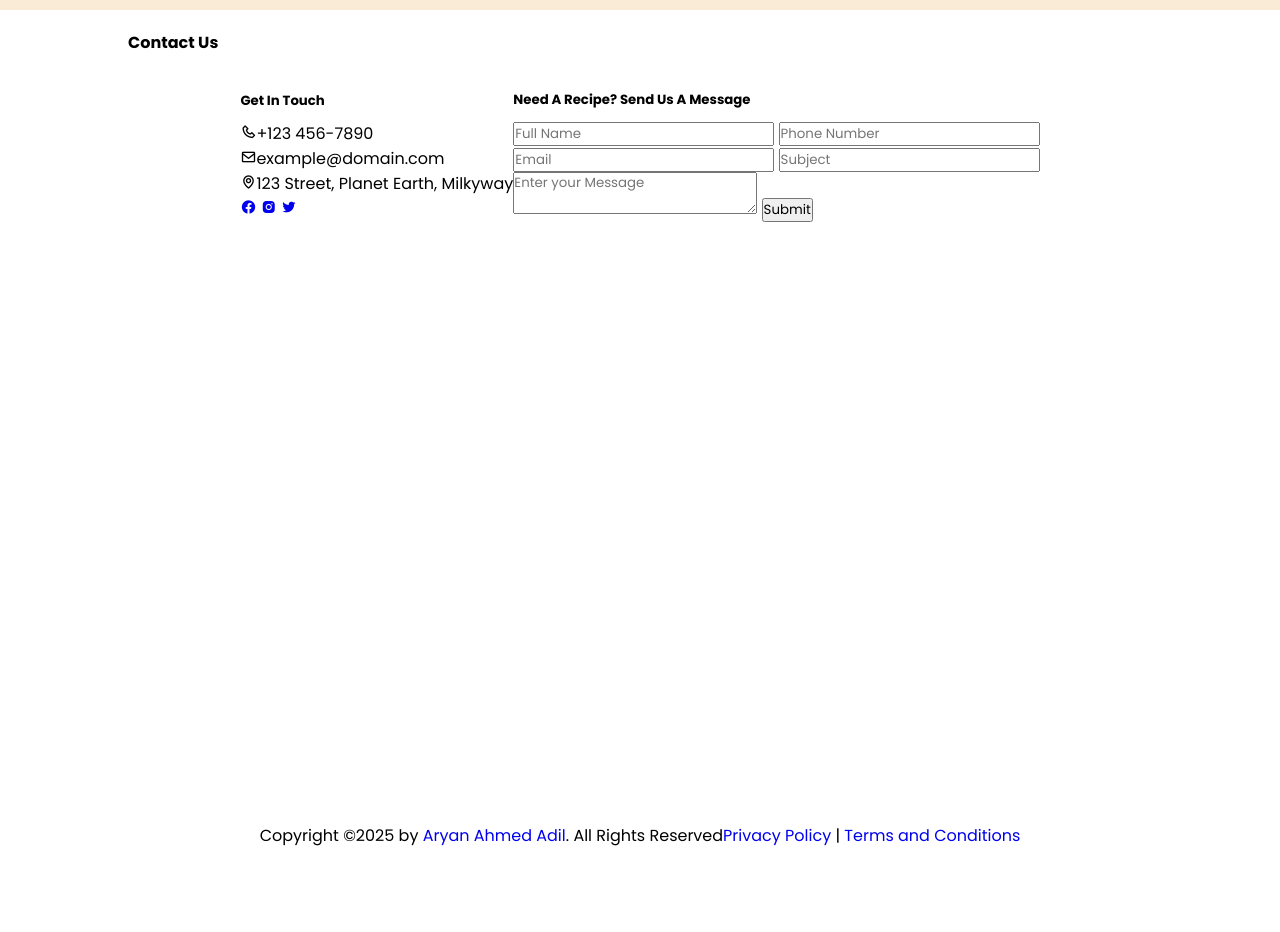
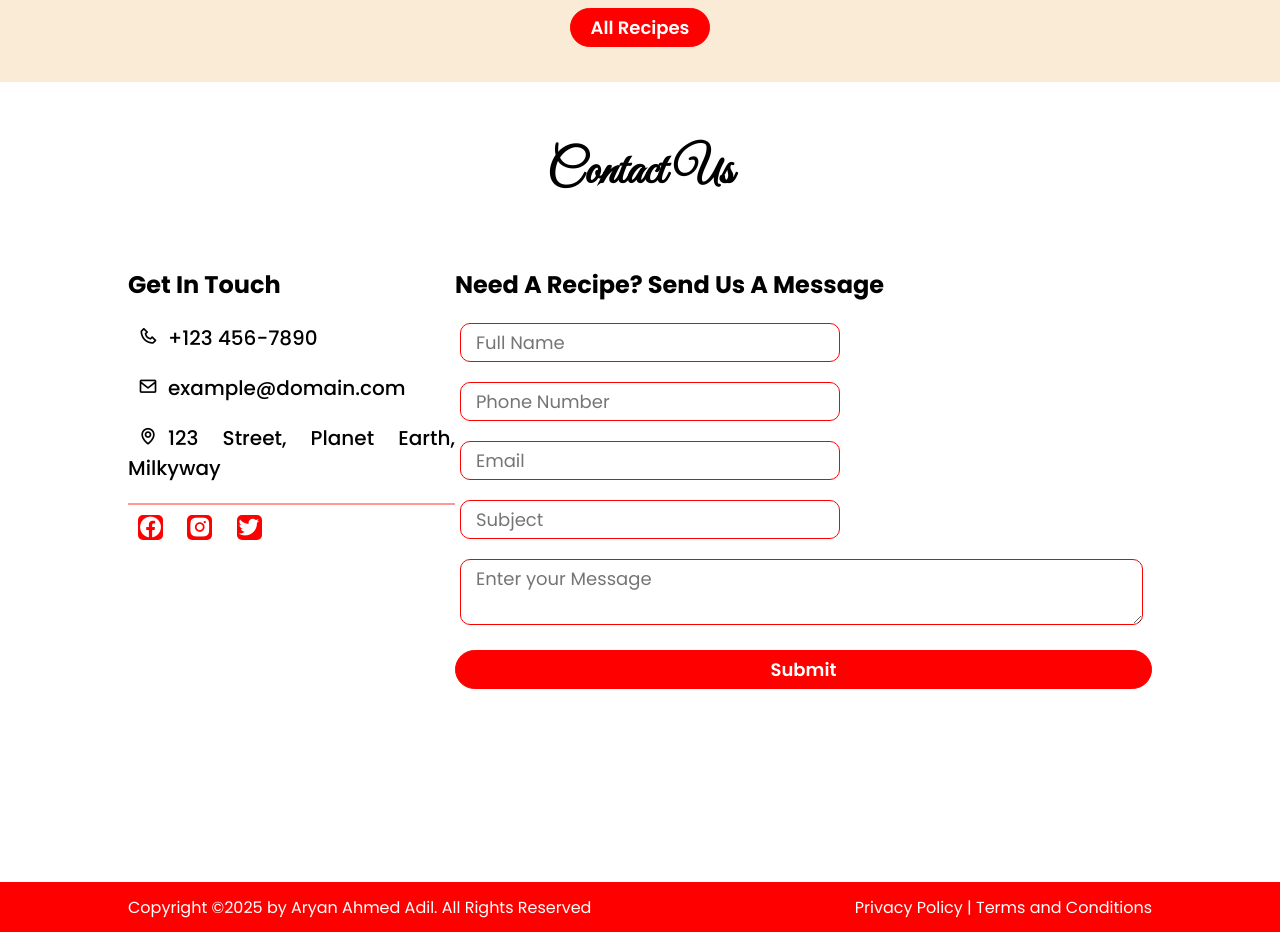
Before and after one commit to aryancodespy/odin-recipes, a plain HTML site: page index.html in a window 1280 px wide. Shown: the part 1860-2792 px from the top of the page. Before the commit the page ends 2720 px from the top, so only its background shows below. Drawn offline with nearby package versions, Linux system fonts and the light colour scheme.

Commit message:
Add Contact section style

```diff
--- a/css/styles.css
+++ b/css/styles.css
@@ -130,7 +130,7 @@ section {
 
 }
 
-.cta-btn, .card-btn , .all-btn{
+.cta-btn, .card-btn , .all-btn, .submit-btn{
     display: inline-flex;
     margin: 15px 0;
     border: 1px solid red;
@@ -156,9 +156,10 @@ section {
 }
 
 .recipes .section-title {
-    font-size: 2rem;
+    font-size: 3rem;
     font-weight: 700;
-    margin: 10px;
+    margin: 40px auto;
+    font-family: "Great Vibes",sans-serif;
 }
 
 .recipes .section-text {
@@ -175,16 +176,16 @@ section {
     background-color: #fafafa;
     margin: 10px 15px;
     border-radius: 15px;
+    border: none;
     width: 500px;
     display: flex;
     flex-direction: column;
     justify-content: center;
     align-items: center;
-    transition: ease-in-out 0.2s all;
+    transition: all 0.5s ease-in-out;
 }
 
 .card:hover {
-    transform: scale(1.1);
     border: 2px solid red;
 }
 
@@ -212,13 +213,135 @@ section {
     margin-top: 40px;
 }
 
-footer {
+.contact h4 {
+    font-size: 3rem;
+    font-family: "Great Vibes", sans-serif;
+    text-align: center;
+    margin: 40px auto;
+}
+.contact .container {
+    display: flex;
+    justify-content: space-between;
+    align-items: flex-start;
+}
+
+.contact .container .contact-info p{
+    font-size: 20px;
+    font-weight: 500;
+    text-align: justify;
+    margin: 20px 0;
+}
+
+.contact .container .contact-info p i {
+    margin: 0 10px;
+    display: inline-flex;
+    justify-content: center;
+    align-items: center;
+    font-weight: 500;
+    font-size: 20px;
+    text-align: justify;
+}
+.contact .container .divider {
+    border-bottom: 2px solid #ff9797;
+}
+
+.contact .container a i {
+    font-size: 25px;
+    margin: 10px;
+    color: white;
+    background-color: red;
+    border-radius: 5px;
+    border: 0;
+    transition: all 0.1s ease;
+}
+
+.contact .container a i:hover {
+    background-color: white;
+    color: red;
+}
+
+.contact .container form {
+    display: flex;
+    justify-content: center;
+    align-items: flex-start;
+    flex-direction: column;
+}
+
+.contact form .input-box {
+    width: 100%;
+}
+
+.contact form .input-box input, textarea {
+    border: 1px solid red;
+    border-radius: 10px;
+    padding: 5px 15px;
+    margin: 10px 5px;
+    font-size: 18px;
+    text-align: justify;
+}
+
+textarea {
+    width: 98%;
+
+}
+
+.submit-btn {
+    width: 100%;
+}
+
+.submit-btn:hover {
+    background-color: white;
+    color: red;
+}
+
+.contact .text {
+    font-size: 1.5rem;
+    margin-top: 25px;
+    text-align: justify;
+}
+
+footer{
     height: 50px;
+    display: flex;
+    justify-content: center;
+    align-items: center;
+    color: white;
+    background-color: red;
+    display: flex;
+    justify-content: space-between;
+    align-items: center;
+    padding: 0 10%;
+}
+
+footer a {
+    text-decoration: none;
+    color: white;
+}
+
+footer a:hover{
+    color: wheat;
+}
+
+.scroll-to-top a {
     display: flex;
     justify-content: center;
     align-items: center;
 }
 
+.scroll-to-top a i{
+    font-size: 20px;
+    border: 2px solid white;
+    background-color: white;
+    color: red;
+    border-radius: 50px;
+    padding: 3px;
+    margin: 0 5px 0 0;
+}
+
+.scroll-to-top a i:hover{
+    background-color: red;
+    color: white;
+}
 /* Media Queries */
 @media (max-width: 1023px) {
     *{
@@ -262,4 +385,20 @@ footer {
         text-align: center;
     }
 
+    .contact .container{
+        flex-wrap: wrap;
+        justify-content: flex-start;
+    }
+
+    .contact-info {
+        text-align: left;
+    }
+
+    .divider {
+        margin: 30px 0;
+    }
+
+    form input, textarea{
+        width: 100%;
+    }
 }
```
